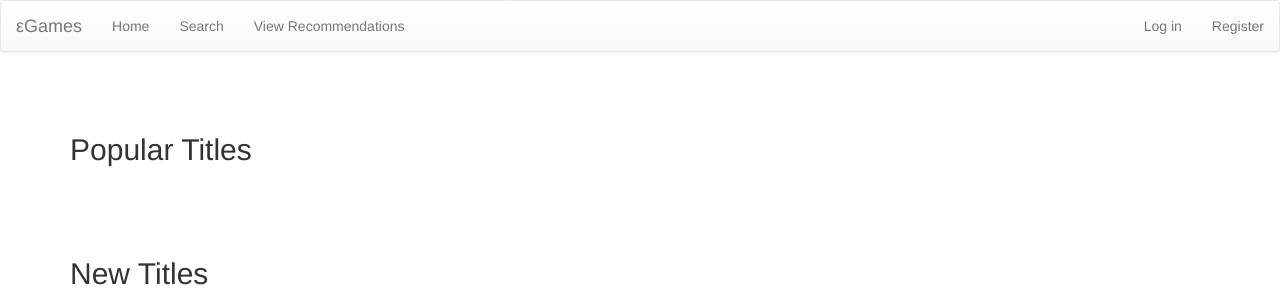
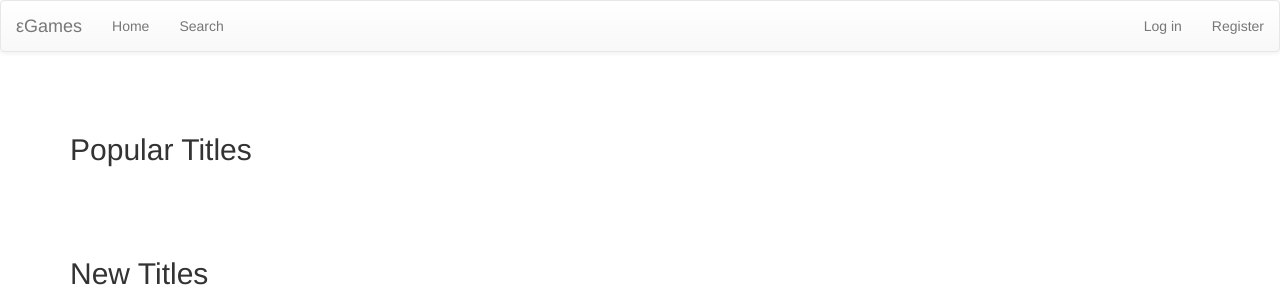
Before and after one commit to log0ymxm/epsilon-recommender, a Django app: template recommender/templates/home.html in a window 1280 px wide. Shown: the top 300 px of the page. Run offline with Django 3.2, Linux system fonts and the light colour scheme; the template is opened without the code that fills it, so the values that code supplies are empty; some libraries are stand-ins or nearby versions.

Commit message:
removed view recommendations page

```diff
--- a/recommender/templates/base.html
+++ b/recommender/templates/base.html
@@ -50,9 +50,6 @@
 	  <li class="{% if '/search' == request.path %}active{% endif %}">
 	    <a href="{% url 'search' %}">Search</a>
 	  </li>
-	  <li class="{% if '/recommendations' == request.path %}active{% endif %}">
-	    <a href="{% url 'recommendations' %}">View Recommendations</a>
-	  </li>
         </ul>
         <ul class="nav navbar-nav navbar-right">
           {% if user.is_authenticated %}
```
